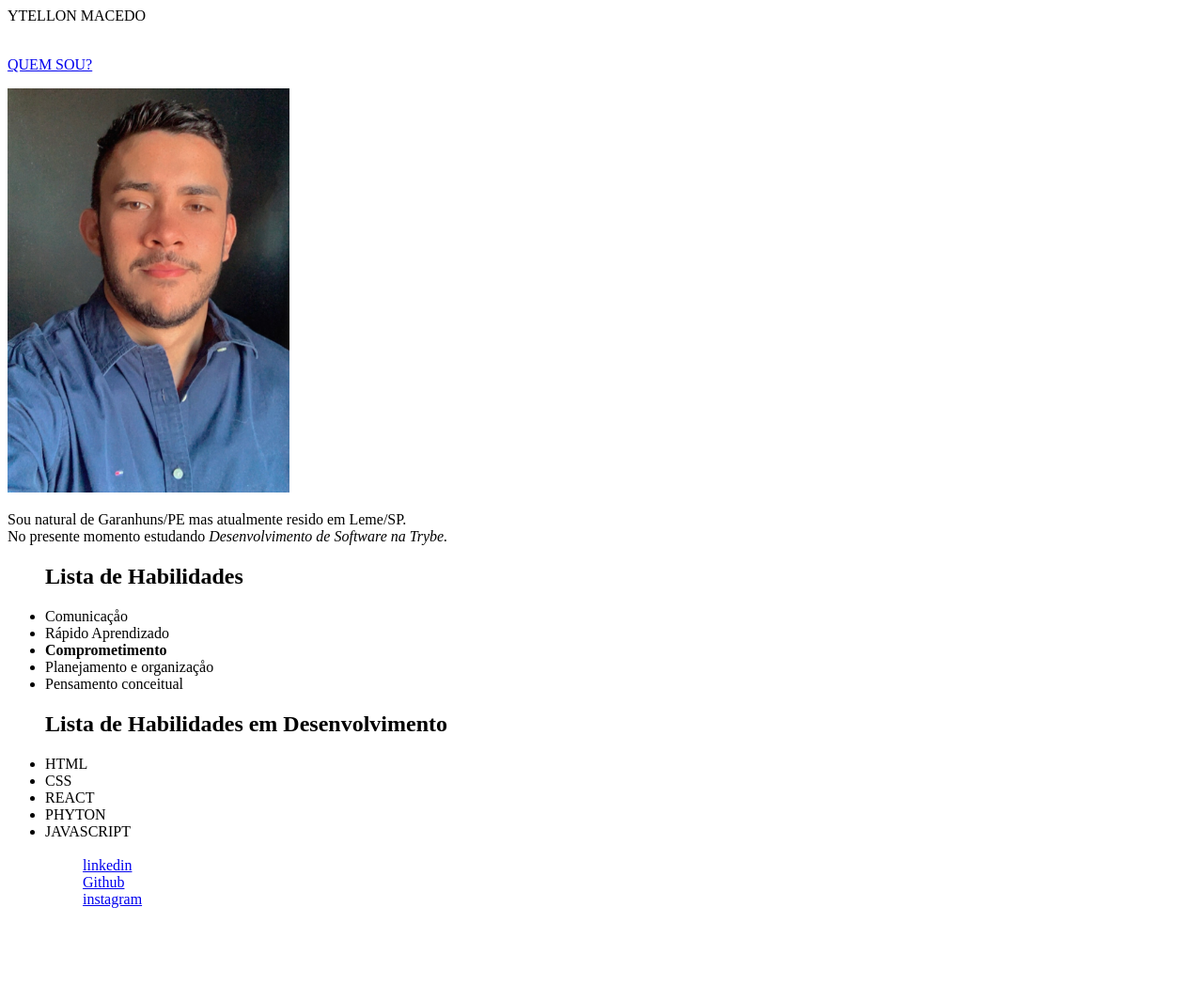
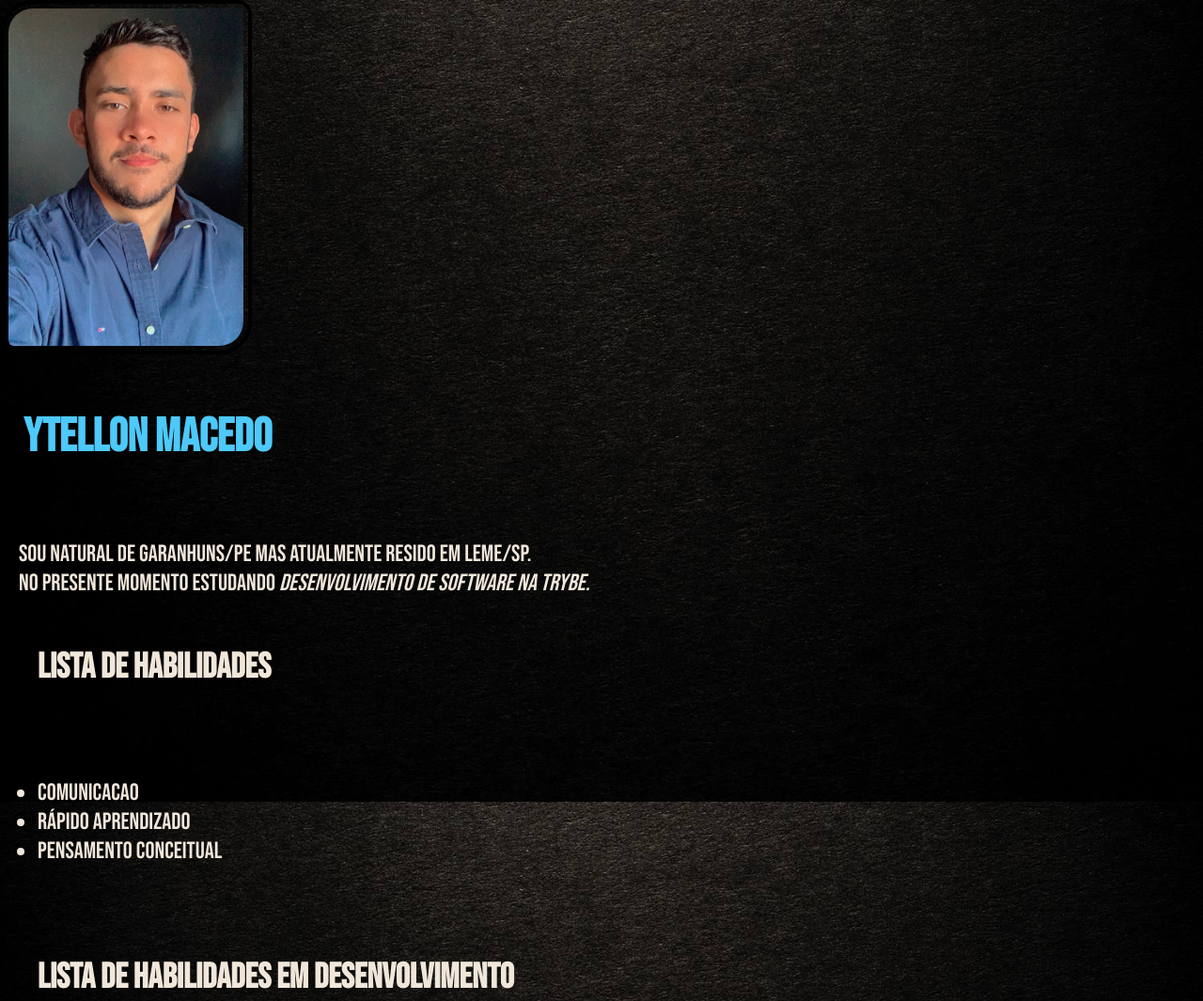
Before and after one commit to Ytellon/ytellon.github.io, a plain HTML site: page index.html in a window 1280 px wide. Shown: the top 1065 px of the page at 94% size. Before the commit the page ends 982 px from the top, so only its background shows below. Drawn offline with Linux system fonts and the light colour scheme.

Commit message:
CSS aplicado com alteracoes na escrita

```diff
--- a/index.html
+++ b/index.html
@@ -1,29 +1,40 @@
 <!DOCTYPE html>
-    <html lang="pt-br"
+<html lang="pt-br">
+
 <head>
-      <meta charset="UTF-8"
-      <title> YTELLON MACEDO </title><br><br>
+    <title> Meu Portfolio </title>
 
-      <p> <a href="#quemsou">QUEM SOU?</a> </p>
-
-      <img src="../ytellonpic3.jpg" width="300px" alt="foto de perfil"
+    <meta charset="UTF-8">
+    <link rel="stylesheet" href="style.css">
+    <link rel="preconnect" href="https://fonts.googleapis.com">
+    <link rel="preconnect" href="https://fonts.gstatic.com" crossorigin>
+    <link href="https://fonts.googleapis.com/css2?family=Bebas+Neue&display=swap" rel="stylesheet">
 
 </head>
 
+
 <body>
+
+        <img class="picture" src="../ytellonpic3.jpg" width="330px" alt="foto de perfil">
+
+
+        <h1 id="name"> YTELLON MACEDO </h1>
+
         <p id="quemsou">Sou natural de Garanhuns/PE mas atualmente resido em Leme/SP. <br>
             No presente momento estudando <em>Desenvolvimento de Software na Trybe.</em>
         </p>
 
-       <ul><h2> Lista de Habilidades </h2>
-        <P> <li>Comunicaçåo</li>
+
+        <ul>
+            <h2> Lista de Habilidades </h2>
+            <P>
+                <li>Comunicacao</li>
                 <li>Rápido Aprendizado</li>
-            <strong><li>Comprometimento</li></strong>
-            <li>Planejamento e organizaçåo</li>
                 <li>Pensamento conceitual</li>
             </P>
         </ul>
-       <ul> <h2> Lista de Habilidades em Desenvolvimento</h2>
+        <ul>
+            <h2> Lista de Habilidades em Desenvolvimento</h2>
             <li>HTML</li>
             <li>CSS</li>
             <li>REACT</li>
@@ -32,9 +43,9 @@
         <ul/> <br>
 
 
-        <a href="https://www.linkedin.com/in/ytellon-macedo-999a18220/" target="_blank">linkedin</a> <br>
-        <a href="https://github.com/Ytellon" target="_blank">Github</a> <br>
-        <a href="https://www.instagram.com/ytellon_c/" target="_blank">instagram</a><br>
+
+        <a id="button" href="https://www.instagram.com/ytellon_c/" target="_blank">Instagram</a><br>
+        <a id="button" href="https://github.com/Ytellon" target="_blank">GitHub</a>
 
 
 </body>
--- /dev/null
+++ b/style.css
@@ -0,0 +1,44 @@
+h1 {
+    color: rgb(77, 201, 250);
+    padding: 25px;
+}
+
+p {
+    color:rgb(240, 230, 218);
+    padding: 20px;
+
+}
+
+ul {
+    color:rgb(240, 230, 218);
+}
+
+#button {
+    color: rgb(77, 201, 250);
+}
+
+#name {
+    margin-left: auto;
+    margin-right: auto;
+}
+
+.picture {
+    top: 0%;
+    border-radius: 35px 15px;
+    padding: 5px;
+    margin-top: 0%;
+    display: block;
+    width: 250px;
+    border: 10px solid transparent;
+    border-width: 4px;
+    border-color: black;
+    border-style: solid;
+}
+
+body {
+    font-family: 'Bebas Neue', cursive;
+    font-size: 25px;
+    margin: 0;
+    background-image: url(vintagepic.jpg);
+    background-size: contain;
+}
```
Also changed, not shown: vintagepic.jpg (added), 1 other file. Lines whose indentation alone changed are shown as unchanged.
